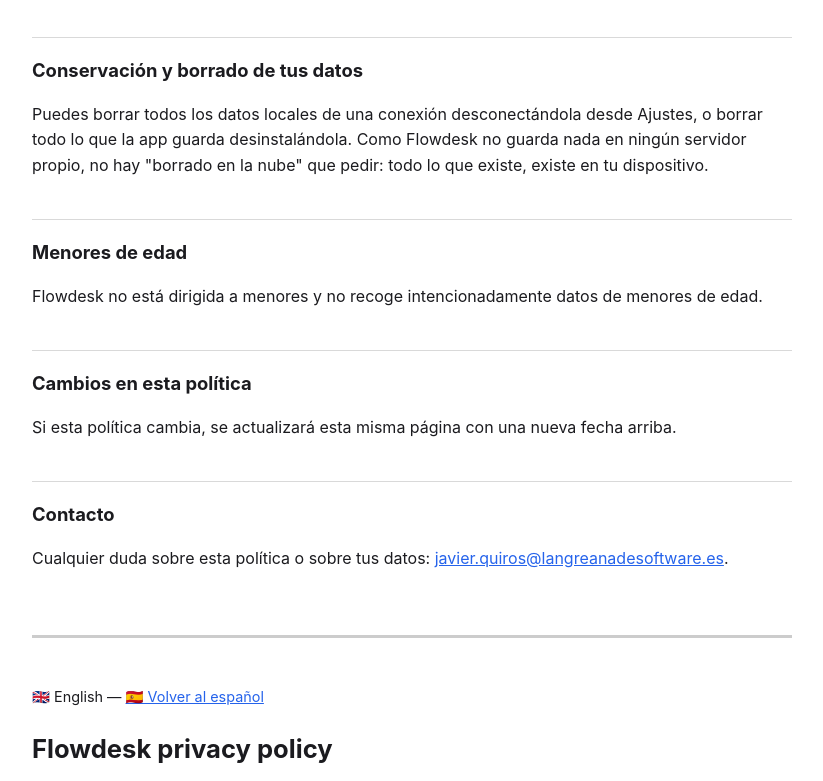
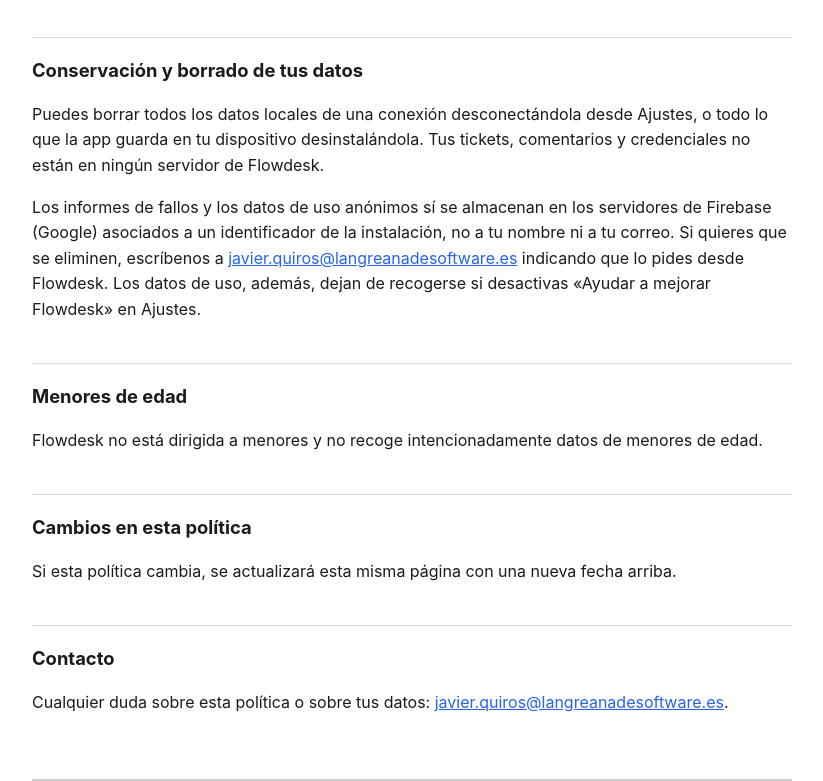
Before and after one commit to javierquiros/flowdesk-privacidad, a plain HTML site: page index.html in a window 1280 px wide. Shown: the part 1899-2680 px from the top of the page, without its empty margins (228-1051 px from the left). Drawn offline with Linux system fonts and the light colour scheme.

Commit message:
Política: borrado de datos de Firebase por correo

```diff
--- a/index.html
+++ b/index.html
@@ -70,9 +70,8 @@ a la app. Ninguno de estos permisos se usa para nada distinto de la función que
 <p>Estos datos se tratan según la <a href="https://policies.google.com/privacy">política de privacidad de Google</a>. Flowdesk no muestra anuncios y no usa estos datos para publicidad ni se venden.</p>
 
 <h2>Conservación y borrado de tus datos</h2>
-<p>Puedes borrar todos los datos locales de una conexión desconectándola desde Ajustes, o borrar todo lo que
-la app guarda desinstalándola. Como Flowdesk no guarda nada en ningún servidor propio, no hay "borrado en la
-nube" que pedir: todo lo que existe, existe en tu dispositivo.</p>
+<p>Puedes borrar todos los datos locales de una conexión desconectándola desde Ajustes, o todo lo que la app guarda en tu dispositivo desinstalándola. Tus tickets, comentarios y credenciales no están en ningún servidor de Flowdesk.</p>
+<p>Los informes de fallos y los datos de uso anónimos sí se almacenan en los servidores de Firebase (Google) asociados a un identificador de la instalación, no a tu nombre ni a tu correo. Si quieres que se eliminen, escríbenos a <a href="mailto:javier.quiros@langreanadesoftware.es">javier.quiros@langreanadesoftware.es</a> indicando que lo pides desde Flowdesk. Los datos de uso, además, dejan de recogerse si desactivas «Ayudar a mejorar Flowdesk» en Ajustes.</p>
 
 <h2>Menores de edad</h2>
 <p>Flowdesk no está dirigida a menores y no recoge intencionadamente datos de menores de edad.</p>
@@ -134,9 +133,8 @@ app. None of these permissions are used for anything other than the feature you
 <p>This data is processed under <a href="https://policies.google.com/privacy">Google's privacy policy</a>. Flowdesk shows no ads and this data is neither used for advertising nor sold.</p>
 
 <h2>Data retention and deletion</h2>
-<p>You can delete all local data for a connection by disconnecting it in Settings, or delete everything the
-app stores by uninstalling it. Since Flowdesk keeps nothing on any server of its own, there is no "cloud
-deletion" to request: everything that exists, exists on your device.</p>
+<p>You can delete all local data for a connection by disconnecting it in Settings, or everything the app stores on your device by uninstalling it. Your tickets, comments and credentials are not on any Flowdesk server.</p>
+<p>Crash reports and anonymous usage data are stored on Firebase (Google) servers tied to an installation identifier, not to your name or email. To have them deleted, write to <a href="mailto:javier.quiros@langreanadesoftware.es">javier.quiros@langreanadesoftware.es</a> stating that you are asking from Flowdesk. Usage data also stops being collected if you turn off “Help improve Flowdesk” in Settings.</p>
 
 <h2>Children</h2>
 <p>Flowdesk is not directed at children and does not knowingly collect data from children.</p>
```
